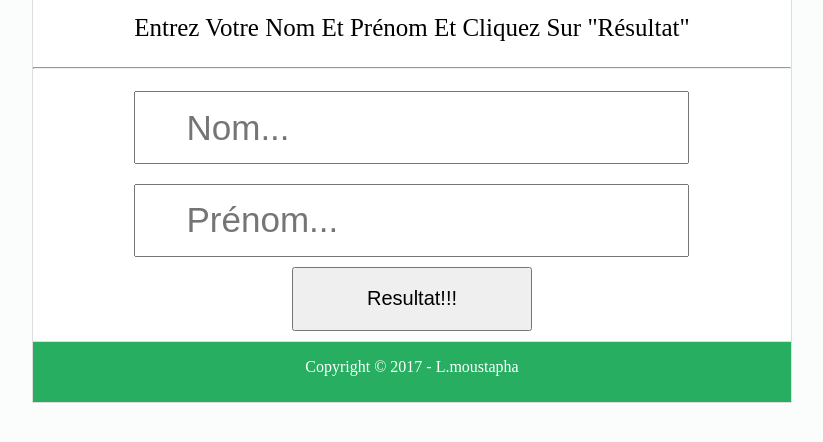
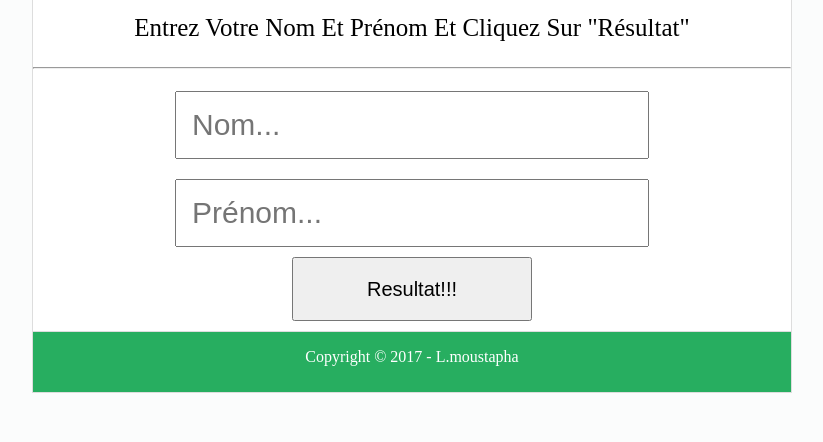
Before and after one commit to khalou1997/mumus27.github.io, a plain HTML site: page index.html in a window 1280 px wide. Shown: the part 254-696 px from the top of the page, without its empty margins (228-1051 px from the left). Drawn offline with nearby package versions, Linux system fonts and the light colour scheme.

Commit message:
Update style.css

```diff
--- a/style.css
+++ b/style.css
@@ -39,9 +39,10 @@ body{
 }
 .input{
 	margin: 10px auto;
-	padding: 20px 50px;
-	height:1.8rem;
-	font-size: 35px;
+	padding: 0 0 0 15px;
+	height:4rem;
+	font-size: 30px;
+	width : 60%;
 
 }
 .footer{
```
